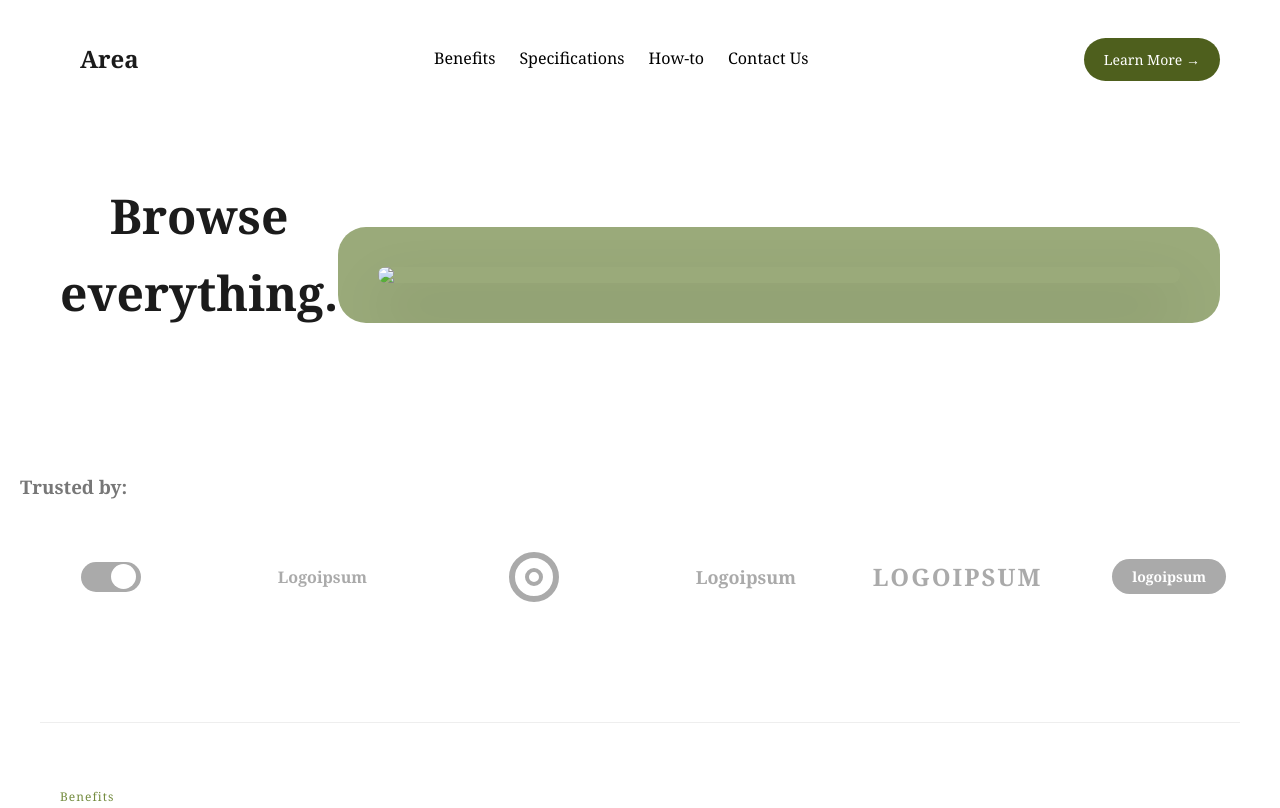
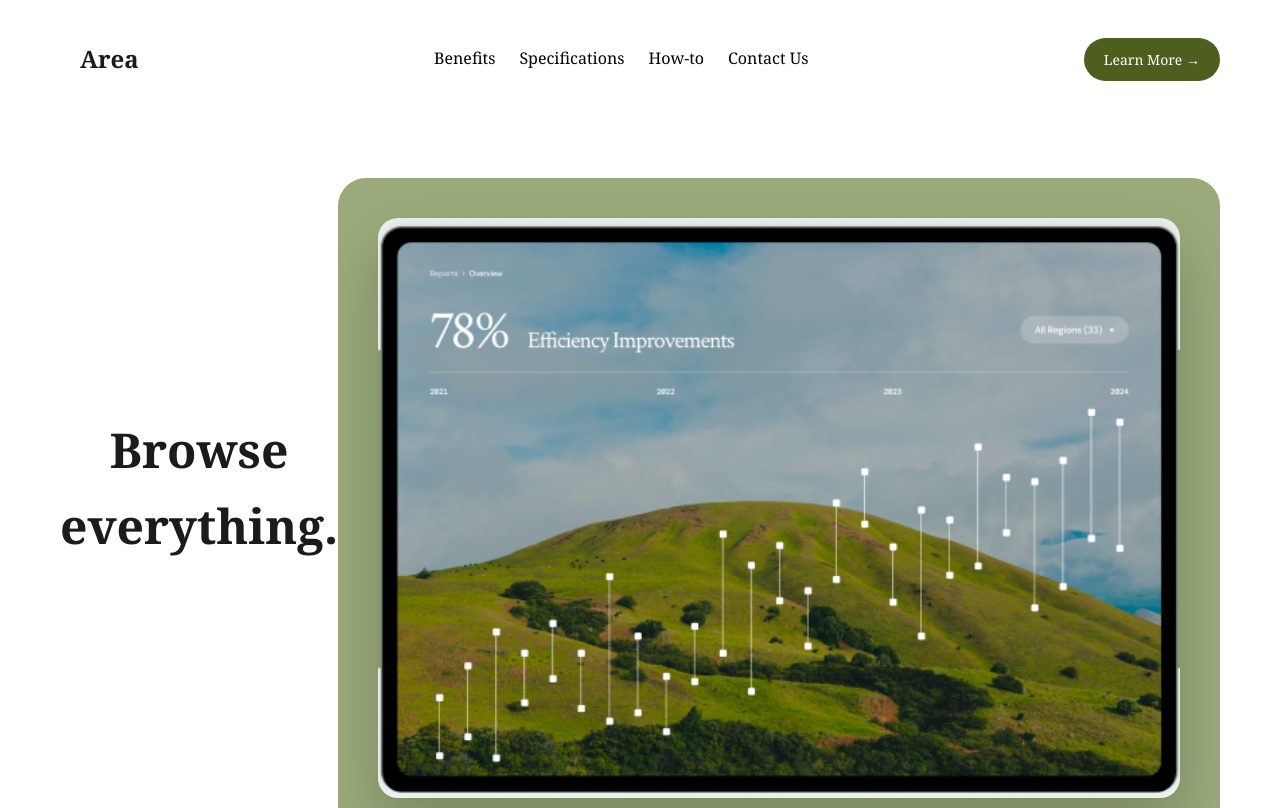
Before and after one commit to AlhassanSabira/assignment-10, a plain HTML site: page index.html in a window 1280 px wide. Shown: the top 808 px of the page. Drawn offline with Linux system fonts and the light colour scheme.

Commit message:
Update index.html

```diff
--- a/index.html
+++ b/index.html
@@ -1029,7 +1029,7 @@ body {
   <h1>Browse<br/>everything.</h1>
 
   <div class="image-wrapper">
-    <img src="عشبة.PNG">
+    <img src="grass.PNG">
   </div>
 </section>
 
```
